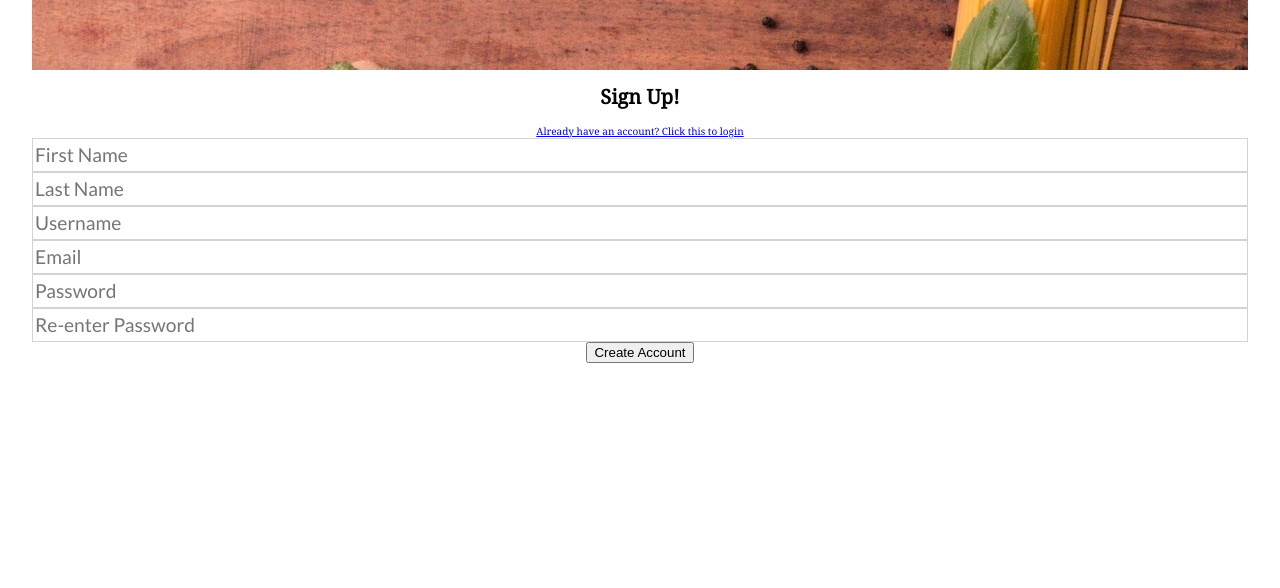
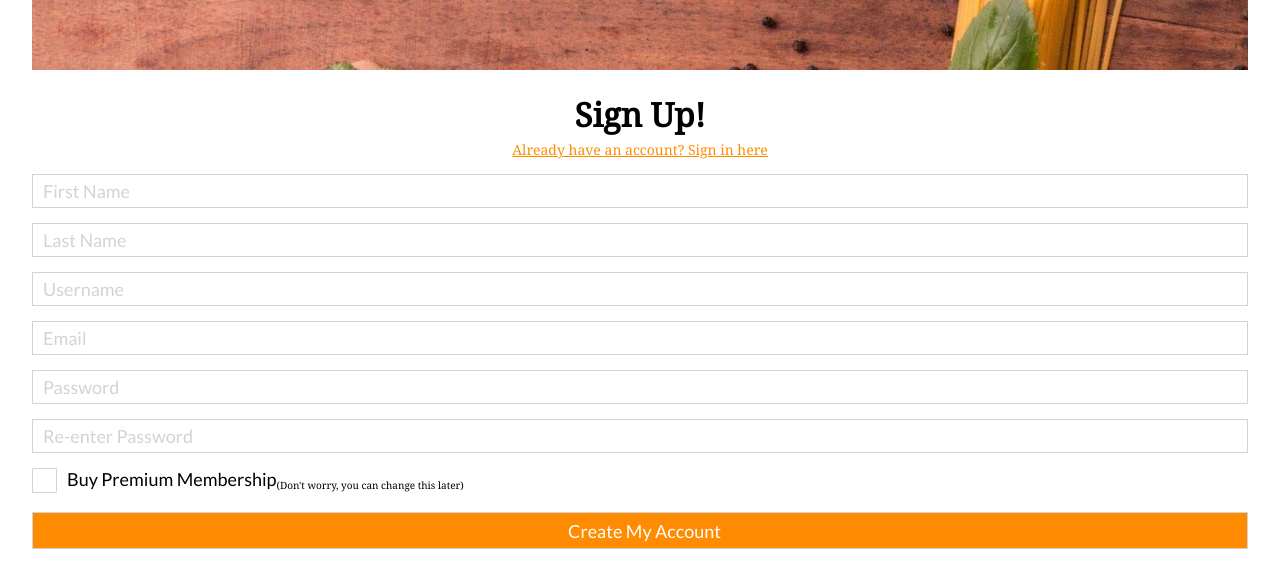
Before and after one commit to BloomTech-Labs/Labs8-Cookbook, a React (Create React App) app in the folder cookbook/: page /signup in a window 1280 px wide. Shown: the top 588 px of the page. Built offline with nearby package versions, Linux system fonts and the light colour scheme.

Commit message:
add custom checkbox styling
Create mixins for the custom checkbox to be used for all checkboxes

```diff
--- a/cookbook/src/Components/Signup.js
+++ b/cookbook/src/Components/Signup.js
@@ -13,7 +13,8 @@ class Signup extends Component {
             username: '',
             email: '',
             password1: '',
-            password2: ''
+            password2: '',
+            buyPremium: false
         }
     }
 
@@ -21,12 +22,16 @@ class Signup extends Component {
         this.setState({ [e.target.name]: e.target.value });
     }
 
+    updateBuyPremium = () => {
+        this.setState({ buyPremium: !this.state.buyPremium})
+    }
+
     render() {
         return (
             <div className='signupPage'>
                 <Header />
                 <h1>Sign Up!</h1>
-                <Link className='signinLink' to='/signin'>Already have an account? Click this to login</Link>
+                <Link className='switchForm' to='/signin'>Already have an account? Sign in here</Link>
                 <form className='signupForm'>
                     <input
                         placeholder='First Name'
@@ -58,20 +63,27 @@ class Signup extends Component {
                     />
                     <input
                         placeholder='Password'
-                        type='text'
+                        type='password'
                         name='password1'
                         value={this.state.password1}
                         onChange={this.updateInputChange}
                     />
                     <input
                         placeholder='Re-enter Password'
-                        type='text'
+                        type='password'
                         name='password2'
                         value={this.state.password2}
                         onChange={this.updateInputChange}
                     />
+                    <label>
+                        <input className='hidden' type='checkbox' />
+                        <div className='ui-checkbox'>
+                            <p className='ui-checkbox-text'>Buy Premium Membership</p>
+                            <p className='ui-checkbox-disclaimer'>(Don't worry, you can change this later)</p>
+                        </div>
+                    </label>
                     <Link to='/'>
-                        <button>Create Account</button>
+                        <button>Create My Account</button>
                     </Link>
                 </form>
             </div>
--- a/cookbook/src/Styles/css/index.css
+++ b/cookbook/src/Styles/css/index.css
@@ -1,9 +1,11 @@
+html {
+  font-size: 62.5%;
+}
 .app {
   text-align: center;
   display: flex;
   justify-content: center;
   width: 100%;
-  font-size: 62.5%;
 }
 .header {
   width: 100%;
@@ -17,13 +19,83 @@
   width: 95%;
   font-family: 'Noto Serif', serif;
 }
+h1 {
+  font-size: 3.3rem;
+  margin-bottom: 3px;
+}
+.switchForm {
+  font-size: 1.4rem;
+  color: #ff8c00;
+  font-style: unset;
+}
 .signupForm {
   display: flex;
   flex-flow: column;
 }
 input {
   font-family: 'Lato', sans-serif;
-  font-size: 1.2rem;
-  height: 30px;
+  font-size: 1.8rem;
+  height: 3rem;
   border: 1px solid lightgrey;
+  margin-top: 1.5rem;
+  padding-left: 1rem;
 }
+input::placeholder {
+  color: lightgrey;
+}
+button {
+  font-family: 'Lato', sans-serif;
+  font-size: 1.8rem;
+  height: 3.7rem;
+  width: 100%;
+  background-color: #ff8c00;
+  color: white;
+  border: 1px solid lightgrey;
+  margin-top: 1rem;
+  padding-left: 1.5rem;
+}
+.hidden {
+  position: absolute;
+  width: 0;
+  height: 0;
+  opacity: 0;
+  margin: 0;
+  padding: 0;
+  overflow: hidden;
+}
+.ui-checkbox {
+  display: flex;
+  margin-top: 1.5rem;
+}
+.ui-checkbox .ui-checkbox-text {
+  font-family: 'Lato', sans-serif;
+  font-size: 1.8rem;
+  margin: 0 0 0 1rem;
+}
+.ui-checkbox:before {
+  content: "✓";
+  display: inline-block;
+  position: relative;
+  box-sizing: border-box;
+  border: 0.1rem lightgrey solid;
+  border-radius: 0.1rem;
+  font-style: normal;
+  font-weight: bold;
+  vertical-align: middle;
+  text-align: center;
+  transition: all 0.2s linear;
+  cursor: pointer;
+  color: white;
+  text-shadow: 0 0 0 white;
+  background-color: white;
+  width: 2.5rem;
+  height: 2.5rem;
+  font-size: 2.3rem;
+  line-height: 2.5rem;
+}
+/* checkbox:checked */
+input[type=checkbox]:checked + .ui-checkbox:before {
+  color: #ff8c00;
+  text-shadow: 0 0 0 #ff8c00;
+  background-color: white;
+}
--- a/cookbook/src/Styles/less/app.less
+++ b/cookbook/src/Styles/less/app.less
@@ -3,6 +3,4 @@
     display: flex;
     justify-content: center;
     width: 100%;
-
-    font-size: 62.5%;
 }
--- a/cookbook/src/Styles/less/index.less
+++ b/cookbook/src/Styles/less/index.less
@@ -1,3 +1,7 @@
+html {
+    font-size: 62.5%;
+}
+
 @import 'variables.less';
 
 @import 'mixins.less';
--- a/cookbook/src/Styles/less/signup.less
+++ b/cookbook/src/Styles/less/signup.less
@@ -1,6 +1,15 @@
 .signupPage {
     width: 95%;
     font-family: @primary-font;
+}
+
+h1 {
+    font-size: 3.3rem;
+    margin-bottom: 3px;
+}
+
+.switchForm {
+    #form > .switch-form;
 }
 
 .signupForm {
@@ -9,5 +18,40 @@
 }
 
 input {
-    #cookbook-namespace > .form-input;
+    #form > .input;
 }
+
+input::placeholder {
+    #form > .input-placeholder;
+}
+
+button {
+    #form > .submit;
+}
+
+//======= Custom Checkbox ==========//
+.hidden {
+    #form > #checkbox > .hidden;
+}
+
+.ui-checkbox {
+    display: flex;
+    margin-top: 1.5rem;
+
+    .ui-checkbox-text {
+        font-family: @secondary-font;
+        font-size: 1.8rem;
+        margin: 0 0 0 1rem;
+    }
+}
+
+.ui-checkbox:before {
+    #form > #checkbox > .box;
+    #form > #checkbox > .color(white, white);
+    #form > #checkbox > .size();
+}
+
+/* checkbox:checked */
+input[type=checkbox]:checked + .ui-checkbox:before {
+    #form > #checkbox > .color(@CBorange, white);
+}
```
Also changed, not shown: cookbook/src/Styles/less/mixins.less (+66 -4 lines).
